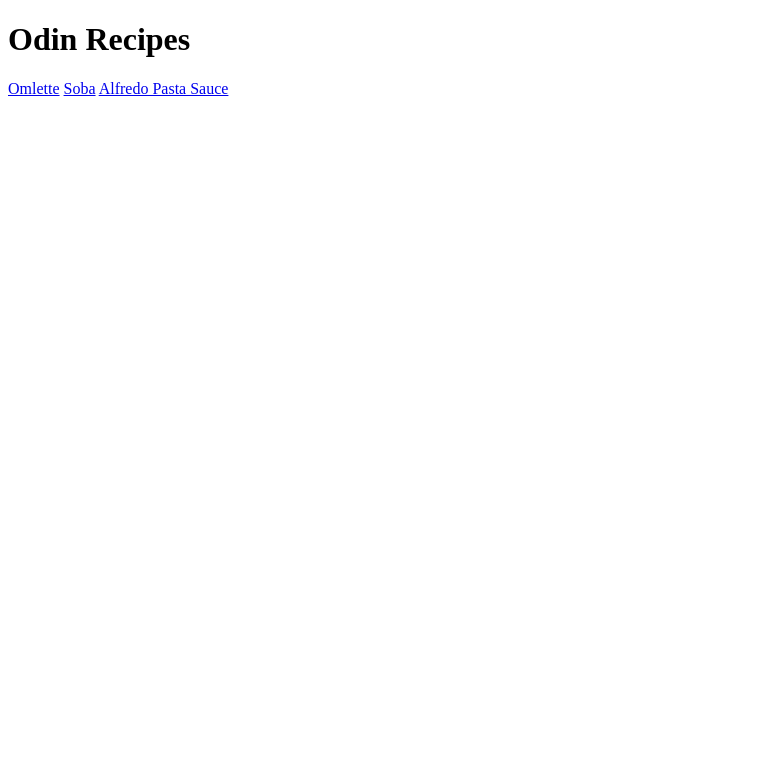
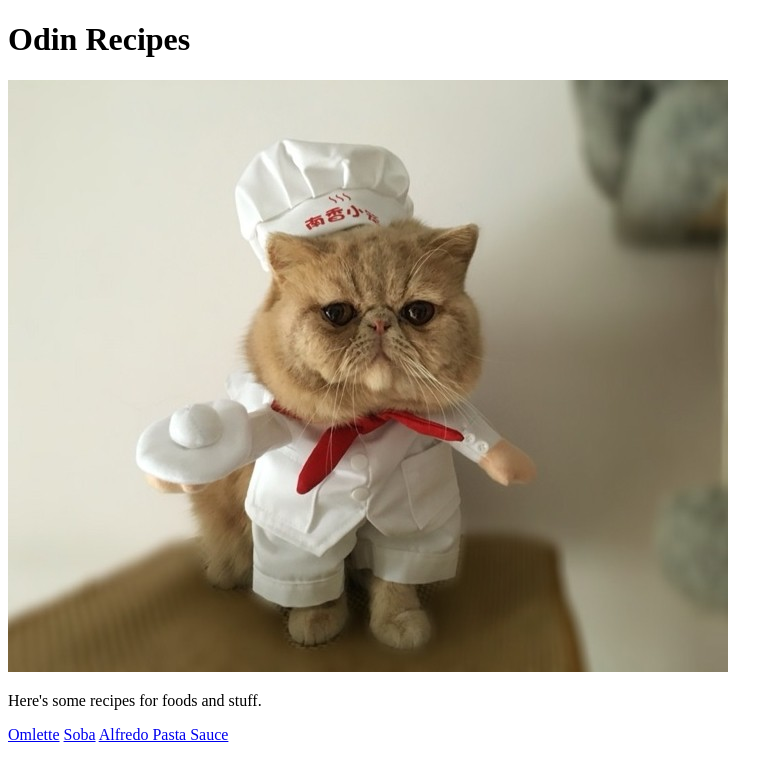
Before and after one commit to doc12345-bot/odin-recipes, a plain HTML site: page index.html in a window 1280 px wide. Shown: the whole page, without its empty margins (0-783 px from the left). Drawn offline with Linux system fonts and the light colour scheme.

Commit message:
readme and index update

```diff
--- a/index.html
+++ b/index.html
@@ -7,6 +7,10 @@
     <body>
         <h1>Odin Recipes</h1>
 
+        <img src="images/chef-cat.jpg" alt="a cat in a chef's hat">
+
+        <p>Here's some recipes for foods and stuff.</p>
+
         <a href="recipes/omlette.html">Omlette</a>
 
         <a href="recipes/soba.html">Soba</a>
```
Also changed, not shown: images/chef-cat.jpg (added), 2 other files.
